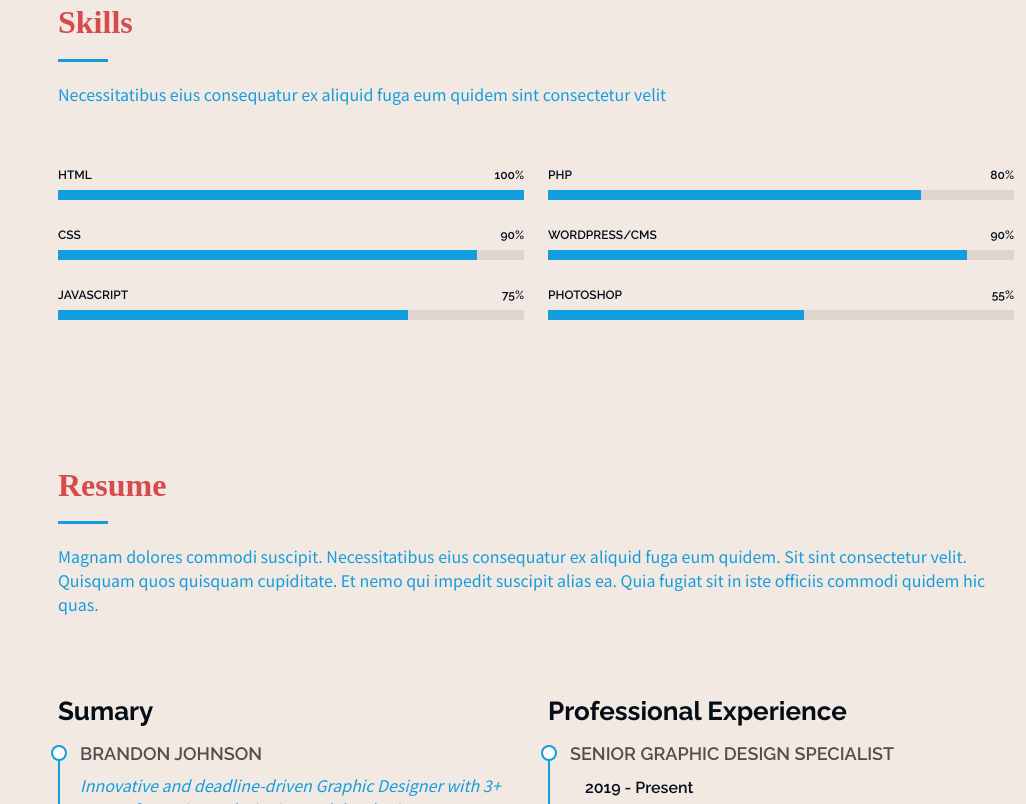
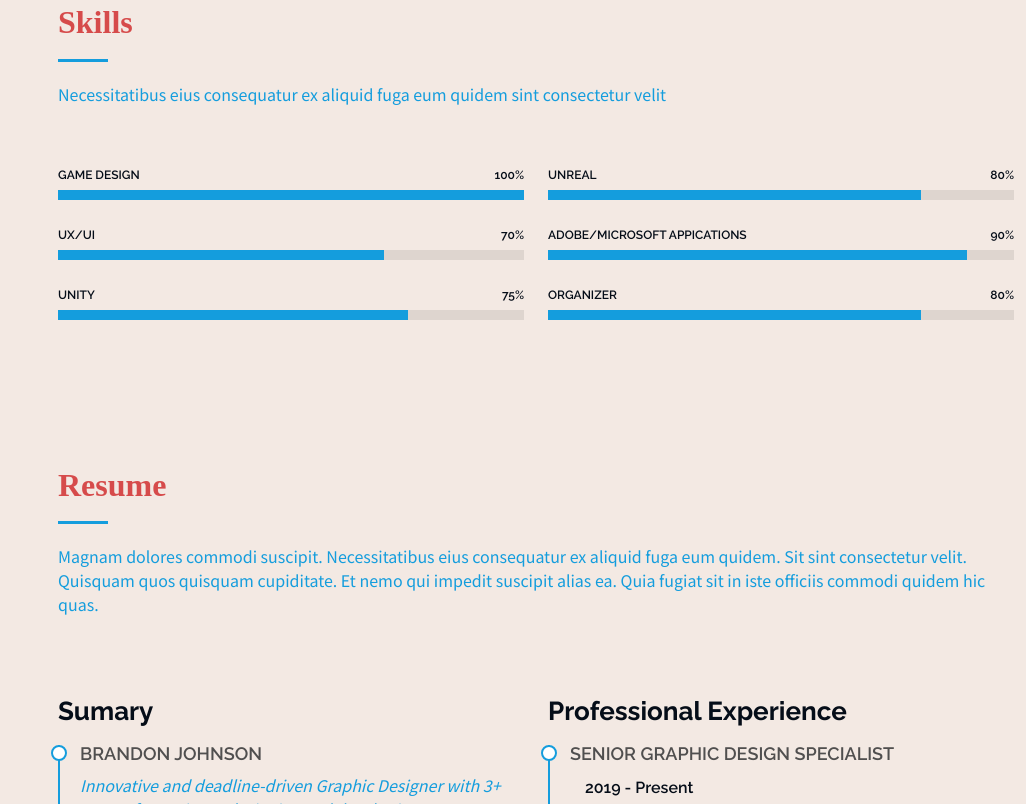
Before and after one commit to FIlllybui/Portfolio-CV, a website: page index.html in a window 1280 px wide. Shown: the part 1983-2787 px from the top of the page, without its empty margins (254-1280 px from the left). Drawn offline with Linux system fonts and the light colour scheme.

Commit message:
หฟก

```diff
--- a/assets/js/main.js
+++ b/assets/js/main.js
@@ -226,4 +226,20 @@
   window.addEventListener('load', navmenuScrollspy);
   document.addEventListener('scroll', navmenuScrollspy);
 
+  // เพิ่มฟังก์ชันนี้ที่ส่วนบนของไฟล์
+  function playBackgroundMusic() {
+    const music = document.getElementById('backgroundMusic');
+    music.volume = 0.5; // ปรับระดับเสียงตามต้องการ (0.0 ถึง 1.0)
+
+    // เล่นเพลงเมื่อผู้ใช้มีปฏิสัมพันธ์กับหน้าเว็บ
+    document.addEventListener('click', function() {
+      music.play().catch(function(error) {
+        console.log('การเล่นเพลงอัตโนมัติถูกปิดกั้น:', error);
+      });
+    }, { once: true });
+  }
+
+  // เรียกใช้ฟังก์ชันเมื่อหน้าเว็บโหลดเสร็จ
+  document.addEventListener('DOMContentLoaded', playBackgroundMusic);
+
 })();
--- a/index.html
+++ b/index.html
@@ -43,7 +43,7 @@
     }
 
     .header {
-      background-color: #D64B4B; /* สีแดงแบบญี่ปุ่น */
+      background-color: #2744ad; /* สีแดงแบบญี่ปุ่น */
     }
 
     .sakura-background {
@@ -159,7 +159,7 @@
 
       <div class="container" data-aos="fade-up" data-aos-delay="100">
         <h2>Aphiwit Boonyakiat</h2>
-        <p>I'm <span class="typed" data-typed-items="Game Designer, Project Leader, Game Producer, Photographer">Designer</span><span class="typed-cursor typed-cursor--blink" aria-hidden="true"></span><span class="typed-cursor typed-cursor--blink" aria-hidden="true"></span></p>
+        <p style="color: black;">I'm <span class="typed" data-typed-items="Game Designer, Project Leader, Game Producer, Photographer">Designer</span><span class="typed-cursor typed-cursor--blink" aria-hidden="true"></span><span class="typed-cursor typed-cursor--blink" aria-hidden="true"></span></p>
       </div>
 
     </section><!-- /Hero Section -->
@@ -277,21 +277,21 @@
           <div class="col-lg-6">
 
             <div class="progress">
-              <span class="skill"><span>HTML</span> <i class="val">100%</i></span>
+              <span class="skill"><span>Game Design</span> <i class="val">100%</i></span>
               <div class="progress-bar-wrap">
                 <div class="progress-bar" role="progressbar" aria-valuenow="100" aria-valuemin="0" aria-valuemax="100"></div>
               </div>
             </div><!-- End Skills Item -->
 
             <div class="progress">
-              <span class="skill"><span>CSS</span> <i class="val">90%</i></span>
+              <span class="skill"><span>UX/UI</span> <i class="val">70%</i></span>
               <div class="progress-bar-wrap">
-                <div class="progress-bar" role="progressbar" aria-valuenow="90" aria-valuemin="0" aria-valuemax="100"></div>
+                <div class="progress-bar" role="progressbar" aria-valuenow="70" aria-valuemin="0" aria-valuemax="100"></div>
               </div>
             </div><!-- End Skills Item -->
 
             <div class="progress">
-              <span class="skill"><span>JavaScript</span> <i class="val">75%</i></span>
+              <span class="skill"><span>Unity</span> <i class="val">75%</i></span>
               <div class="progress-bar-wrap">
                 <div class="progress-bar" role="progressbar" aria-valuenow="75" aria-valuemin="0" aria-valuemax="100"></div>
               </div>
@@ -302,23 +302,23 @@
           <div class="col-lg-6">
 
             <div class="progress">
-              <span class="skill"><span>PHP</span> <i class="val">80%</i></span>
+              <span class="skill"><span>Unreal</span> <i class="val">80%</i></span>
               <div class="progress-bar-wrap">
                 <div class="progress-bar" role="progressbar" aria-valuenow="80" aria-valuemin="0" aria-valuemax="100"></div>
               </div>
             </div><!-- End Skills Item -->
 
             <div class="progress">
-              <span class="skill"><span>WordPress/CMS</span> <i class="val">90%</i></span>
+              <span class="skill"><span>Adobe/Microsoft Appications</span> <i class="val">90%</i></span>
               <div class="progress-bar-wrap">
                 <div class="progress-bar" role="progressbar" aria-valuenow="90" aria-valuemin="0" aria-valuemax="100"></div>
               </div>
             </div><!-- End Skills Item -->
 
             <div class="progress">
-              <span class="skill"><span>Photoshop</span> <i class="val">55%</i></span>
+              <span class="skill"><span>Organizer</span> <i class="val">80%</i></span>
               <div class="progress-bar-wrap">
-                <div class="progress-bar" role="progressbar" aria-valuenow="55" aria-valuemin="0" aria-valuemax="100"></div>
+                <div class="progress-bar" role="progressbar" aria-valuenow="80" aria-valuemin="0" aria-valuemax="100"></div>
               </div>
             </div><!-- End Skills Item -->
 
```
